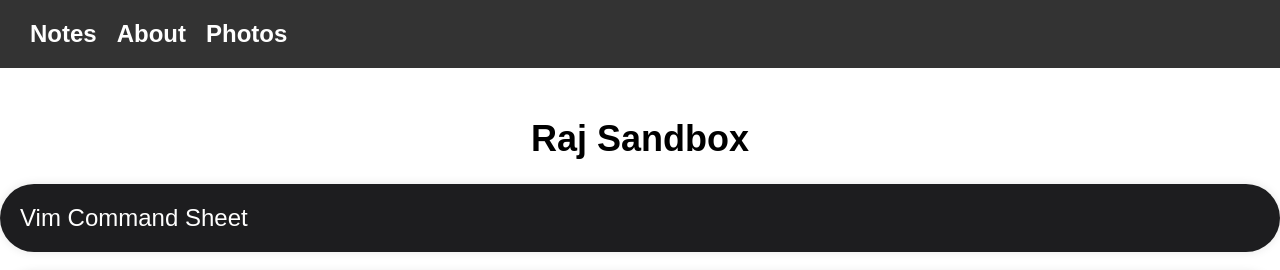
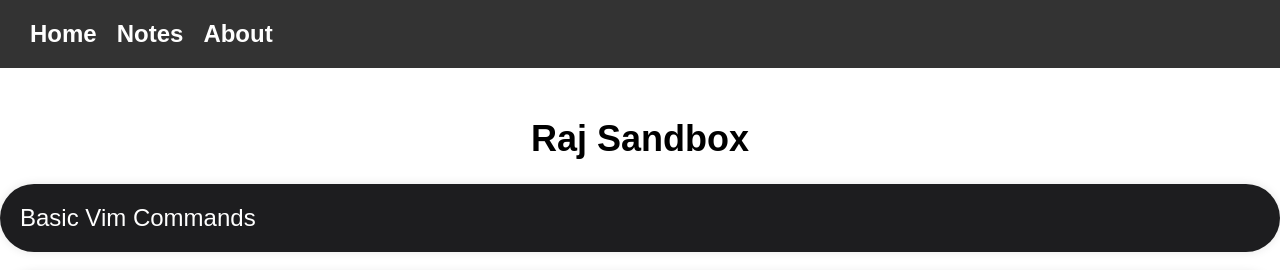
Before and after one commit to raj-sandbox/raj-sandbox.github.io, a plain HTML site: page index.html in a window 1280 px wide. Shown: the top 270 px of the page. Drawn offline with Linux system fonts and the light colour scheme.

Commit message:
updated the folders

```diff
--- a/index.html
+++ b/index.html
@@ -7,9 +7,9 @@
   </head>
   <nav>
   <ul>
-    <li><a href="index.html">Notes</a></li>
-    <li><a href="pages/about.html">About</a></li>
-    <li><a href="pages/photos.html">Photos</a></li>
+    <li><a href="index.html">Home</a></li>
+    <li><a href="pages/about.html">Notes</a></li>
+    <li><a href="pages/photos.html">About</a></li>
     <!-- Add more pages as needed -->
   </ul>
 </nav>
@@ -19,7 +19,7 @@
     <ul>
   <li>
     <div id="note1">
-      <a href="notes/note1.html">Vim Command Sheet</a>
+      <a href="notes/basic_vim_commands.html">Basic Vim Commands</a>
     </div>
   </li>
   <li>
```
Also changed, not shown: notes/basic_vim_commands.html (renamed from notes/note1.html), pages/notes.html (added), pages/photos.html (deleted), 1 other file.
